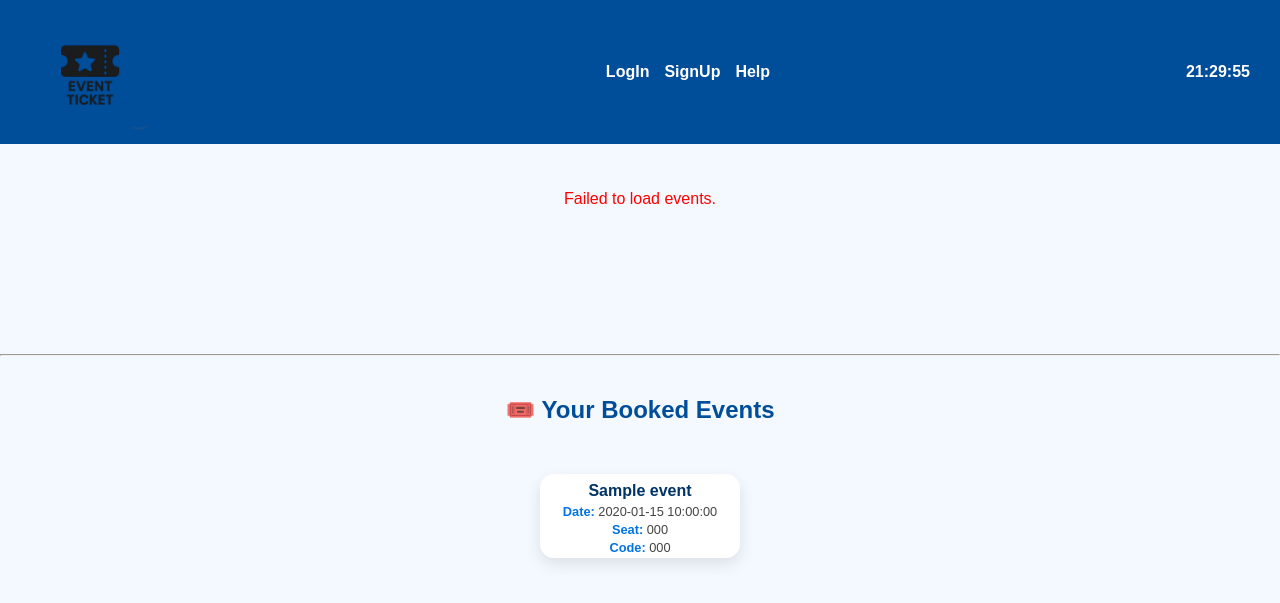
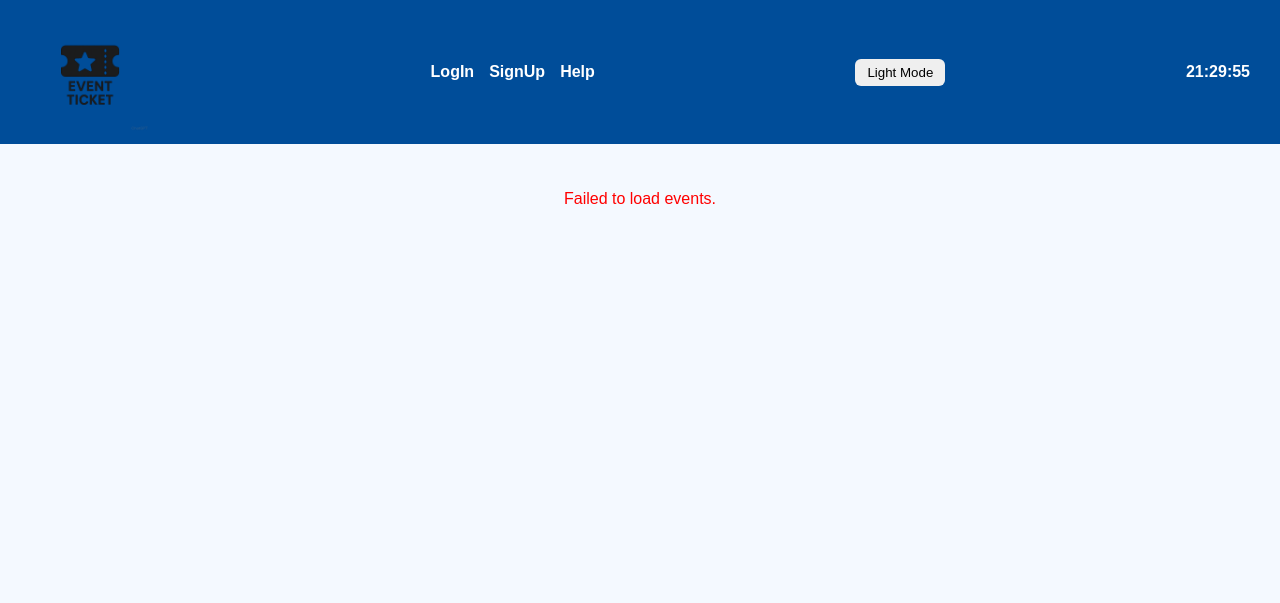
Before and after one commit to Feu29/WAD-Project-EventTickets, a PHP site: page /main.php in a window 1280 px wide. Shown: the top 603 px of the page. Run offline with PHP 8.4, Linux system fonts and the light colour scheme; the visitor is signed in with stand-in values (Sample User, id 1); tables that the repository leaves empty or names only in its code hold one stand-in row (values such as "Sample post"); grey boxes marked "Sample" are stand-in pictures.

Commit message:
Refactor event booking logic and HTML structure

```diff
--- a/main.php
+++ b/main.php
@@ -1,6 +1,5 @@
 <?php
 session_start();
-
 
 if (!isset($_SESSION['email'])) {
     header("Location: logIn.php");
@@ -8,7 +7,6 @@ if (!isset($_SESSION['email'])) {
 }
 
 $user_email = $_SESSION['email'];
-
 
 $servername = "localhost";
 $username = "root";
@@ -20,7 +18,6 @@ if ($conn->connect_error) {
     die("Connection failed: " . $conn->connect_error);
 }
 
-
 if (isset($_POST['book_event'])) {
     $event_id = intval($_POST['event_id']);
     $booking_code = strtoupper(substr(md5(uniqid(rand(), true)), 0, 8));
@@ -29,22 +26,18 @@ if (isset($_POST['book_event'])) {
     $stmt->bind_param("sis", $user_email, $event_id, $booking_code);
     $stmt->execute();
     $stmt->close();
-
 }
 
 // Fetch events
 $sql = "SELECT * FROM events ORDER BY event_date ASC";
 $result = $conn->query($sql);
-
 if (!$result) {
     die("Query failed: " . $conn->error);
 }
-
 if ($result->num_rows === 0) {
     die("No events found in the database.");
 }
 
-// Store events in array
 $events = [];
 while ($row = $result->fetch_assoc()) {
     $events[] = $row;
@@ -52,12 +45,6 @@ while ($row = $result->fetch_assoc()) {
 
 $conn->close();
 ?>
-
-
-
-
-
-
 <!DOCTYPE html>
 <html lang="en">
 <head>
@@ -75,9 +62,14 @@ $conn->close();
       <li><a href="signUp.html">SignUp</a></li>
       <li><a href="#">Help</a></li>
     </ul>
+
+    <!-- ✅ Add the theme toggle button -->
+    <button id="toggleTheme" style="margin-left:20px; padding:6px 12px; border:none; border-radius:6px; cursor:pointer;">
+      ☀️ Light Mode
+    </button>
+
     <div id="clock"></div>
   </div>
-
 
   <div class="row" id="events-container">
     <?php foreach($events as $event): ?>
@@ -93,68 +85,9 @@ $conn->close();
       </div>
     <?php endforeach; ?>
   </div>
-<?php
-if (!isset($_SESSION['email'])) {
-    header("Location: login.html");
-    exit;
-}
 
-$user_email = $_SESSION['email'];
-
-$conn = new mysqli("localhost", "root", "", "event_database");
-if ($conn->connect_error) {
-    die("Connection failed: " . $conn->connect_error);
-}
-
-// Success message after booking
-if (isset($_GET['success'])) {
-    echo "<p style='color:green; text-align:center; font-weight:bold;'>🎉 Booking successful! Check your email for the code.</p>";
-}
-
-// Fetch all events for display
-$sql = "SELECT * FROM events ORDER BY event_date ASC";
-$events_result = $conn->query($sql);
-
-// Fetch user bookings
-$bookings_sql = "
-    SELECT e.event_name, e.event_date, b.booking_code, b.seat_number
-    FROM bookings b
-    JOIN events e ON b.event_id = e.id
-    WHERE b.user_email = ?
-    ORDER BY e.event_date ASC
-";
-$stmt = $conn->prepare($bookings_sql);
-$stmt->bind_param("s", $user_email);
-$stmt->execute();
-$bookings_result = $stmt->get_result();
-?>
-
-<div class="row" id="events-container"></div>
-
-<hr style="margin: 40px 0;">
-
-<h2 style="text-align:center; color:#004d99;">🎟️ Your Booked Events</h2>
-<div class="row">
-<?php
-if ($bookings_result->num_rows > 0) {
-    while ($booking = $bookings_result->fetch_assoc()) {
-        echo "
-        <div class='event-card'>
-            <h3>{$booking['event_name']}</h3>
-            <p><strong>Date:</strong> {$booking['event_date']}</p>
-            <p><strong>Seat:</strong> {$booking['seat_number']}</p>
-            <p><strong>Code:</strong> {$booking['booking_code']}</p>
-        </div>
-        ";
-    }
-} else {
-    echo "<p style='text-align:center; color:#555;'>You haven’t booked any events yet.</p>";
-}
-?>
-</div>
-
-
-
+  <!-- ✅ Load scripts at the end -->
   <script src="main.js"></script>
+  <script src="theme.js"></script>
 </body>
 </html>
```
Lines whose indentation alone changed are shown as unchanged.
